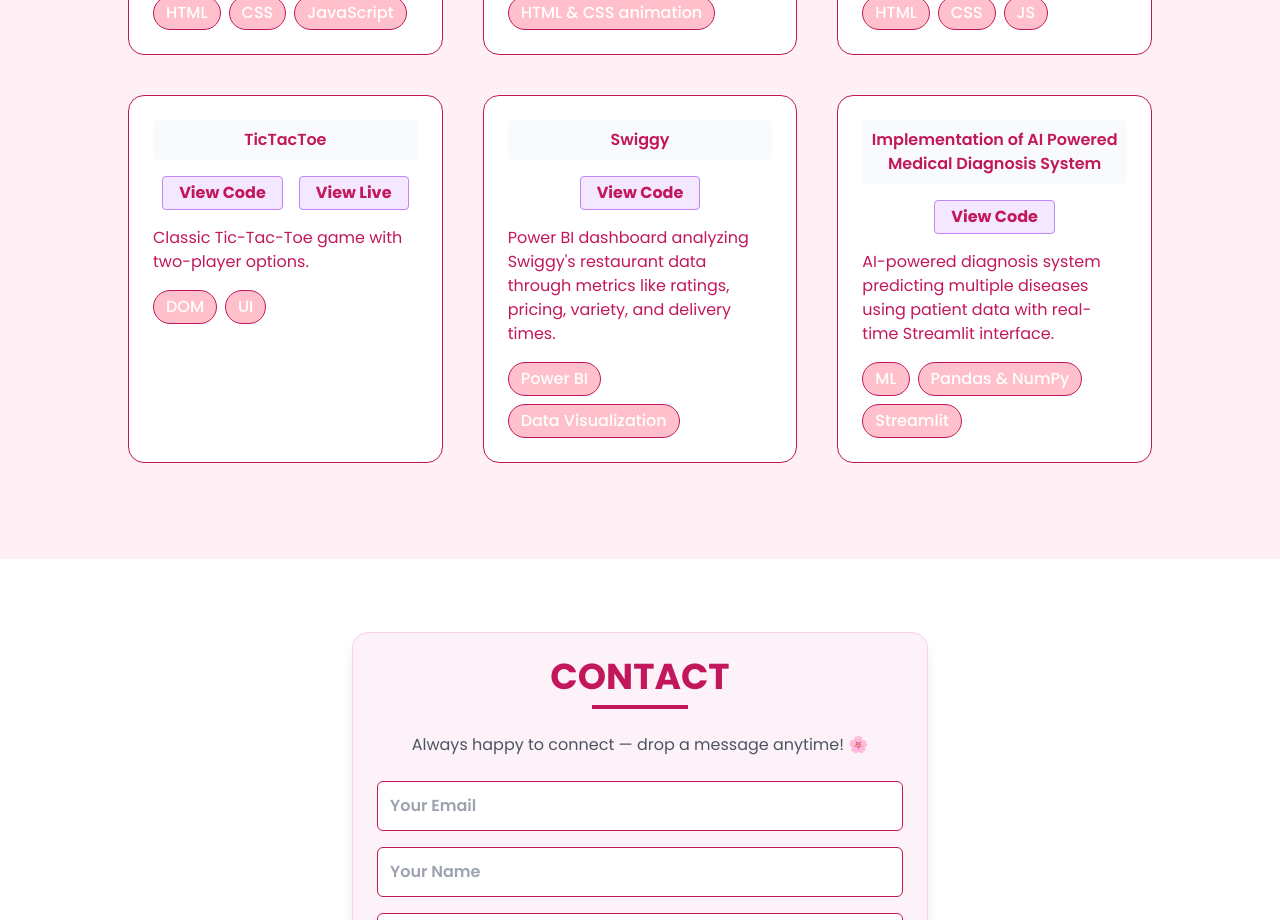
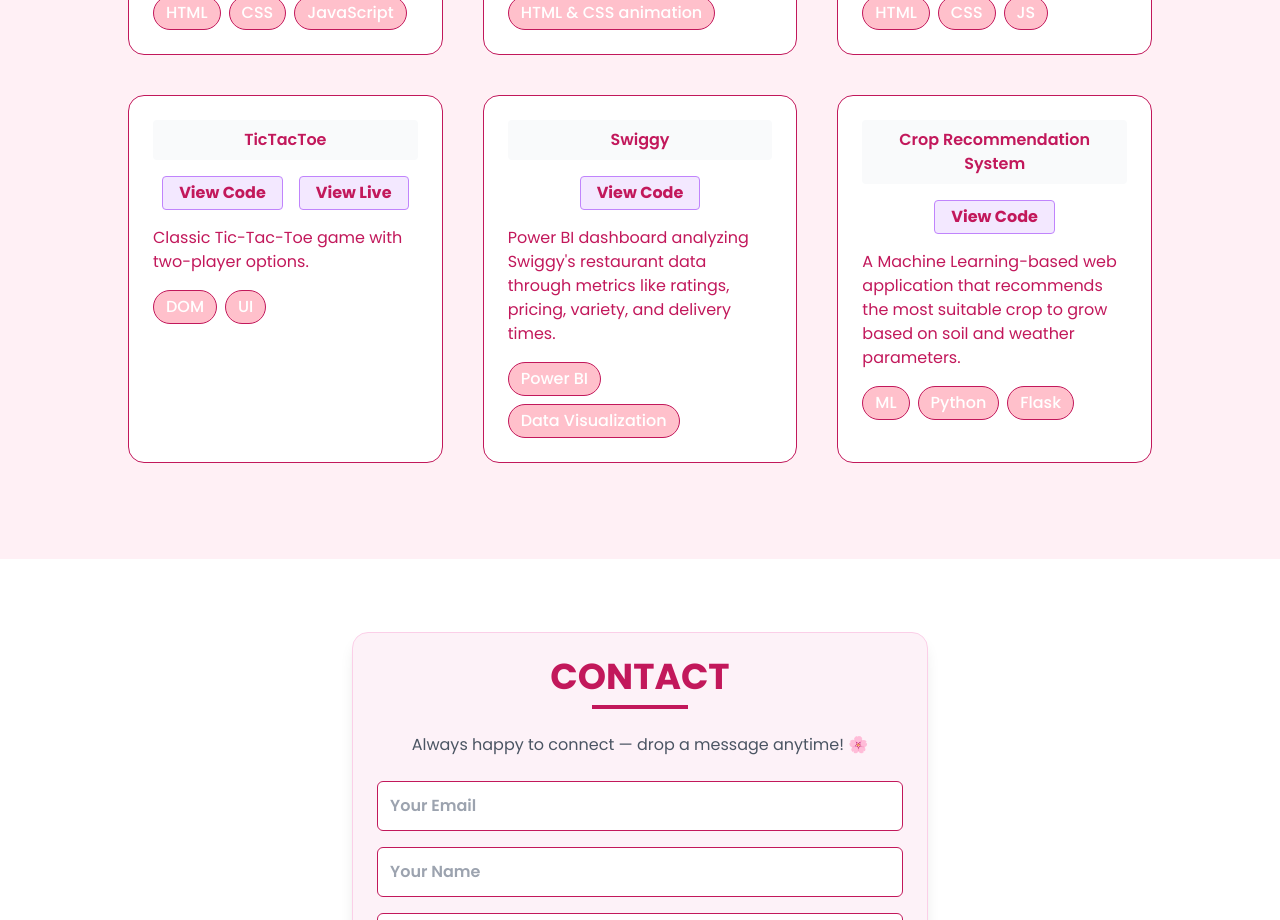
Before and after one commit to pooja742/Portfolio, a React (Vite) app: page / in a window 1280 px wide. Shown: the part 3500-4420 px from the top of the page. Built offline with nearby package versions, Linux system fonts and the light colour scheme.

Commit message:
Update constants.js

```diff
--- a/src/constants.js
+++ b/src/constants.js
@@ -66,9 +66,9 @@ export const projects = [
   },
   {
     id: 5,
-    title: "Implementation of AI Powered Medical Diagnosis System",
-    description: "AI-powered diagnosis system predicting multiple diseases using patient data with real-time Streamlit interface.",
-    github: "https://github.com/pooja742/Implementation-of-AI-Powered-Medical-Diagnosis-System",
-    tags: ["ML", "Pandas & NumPy","Streamlit"]
+    title: "Crop Recommendation System",
+    description: "A Machine Learning-based web application that recommends the most suitable crop to grow based on soil and weather parameters.",
+    github: "https://github.com/pooja742/Crop_Recommendation_System",
+    tags: ["ML", "Python","Flask"]
   }
 ];
```
